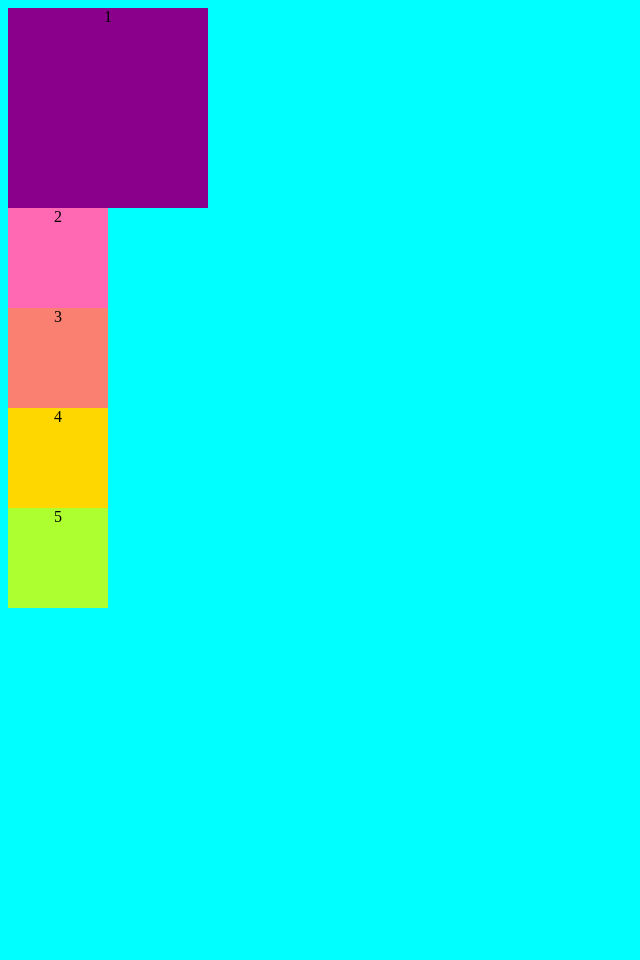
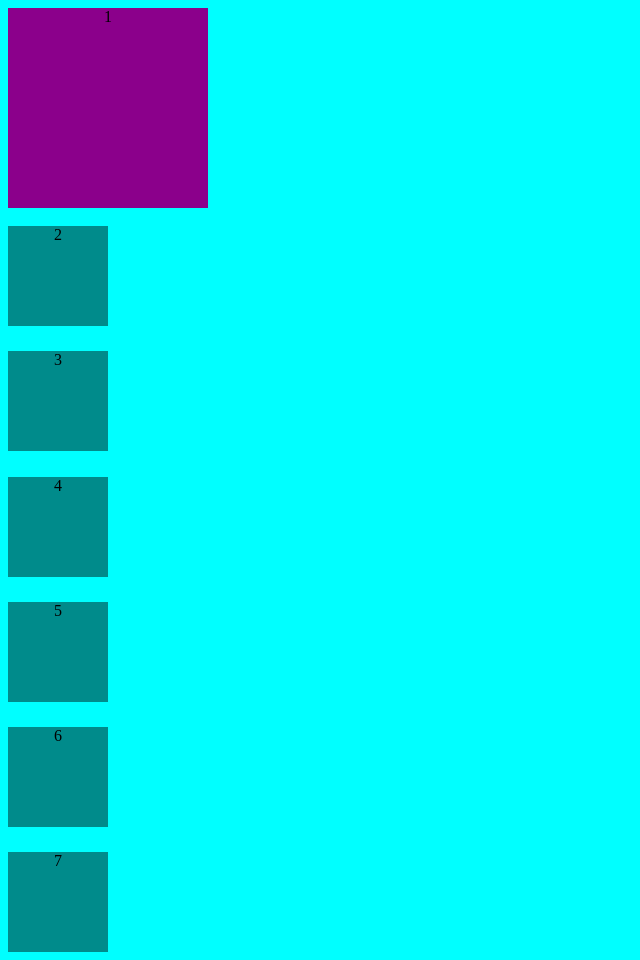
Before and after one commit to luisa124/ejercicio-float, a plain HTML site: page index.html in a window 1280 px wide. Shown: the whole page, without its empty margins (0-640 px from the left). Before the commit the page ends 800 px from the top, so only its background shows below. Drawn offline with Linux system fonts and the light colour scheme.

Commit message:
subiendo fload parte tres

```diff
--- a/assets/css/main.css
+++ b/assets/css/main.css
@@ -30,33 +30,49 @@ img {
 
 /*--------------ejercicio float parte tres-------------*/
 .caja {
+    margin-top: %;
     background-color: darkmagenta;
     width: 200px;
     height: 200px;
-    float: left;
+    float: none;
     clear: both;
-    position: relative;
-
 }
 .caja1 {
-    background-color: hotpink;
+    margin-top: %;
+    background-color: darkcyan;
     width: 100px;
     height: 100px;
     float: none;
     clear: both;
+
 }
 .caja2 {
-    background-color: salmon;
+    margin-top: 2%;
+    background-color: darkcyan;
     width: 100px;
     height: 100px;
 }
 .caja3 {
-    background-color:gold;
+    margin-top: 2%;
+    background-color: darkcyan;
     width: 100px;
     height: 100px;
 }
 .caja4 {
-    background-color: greenyellow;
+    margin-top: 2%;
+    background-color: darkcyan;
     width: 100px;
     height: 100px;
 }
+.caja5 {
+    margin-top: 2%;
+    background-color: darkcyan;
+    width: 100px;
+    height: 100px;
+}
+.caja6 {
+    margin-top: 2%;
+    background-color: darkcyan;
+    width: 100px;
+    height: 100px;
+}
--- a/index.html
+++ b/index.html
@@ -20,17 +20,28 @@
     </div> -->
     <!-- ejercicio fload parte tres -->
     <div class="container">
+        <div class="row">
             <div class="caja">
             1
-        </div>
+            </div><br>
             <div class="caja1">
                 2
-        </div><div class="caja2">
+            </div>
+               <div class="caja2">
                 3
-        </div><div class="caja3">
+            </div>
+            <div class="caja3">
                 4
-        </div><div class="caja4">
+            </div>
+            <div class="caja4">
                 5
+            </div>
+            <div class="caja5">
+                6
+            </div>
+            <div class="caja6">
+                7
+            </div>
         </div>
     </div>
 </body>
```
Lines whose indentation alone changed are shown as unchanged.
